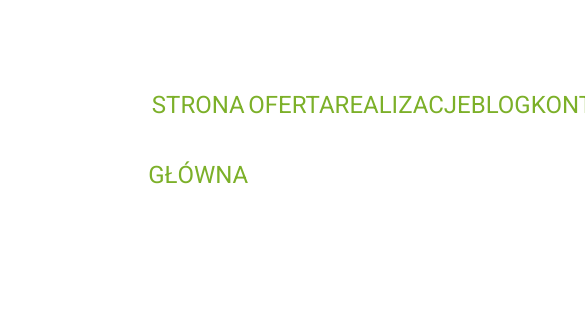
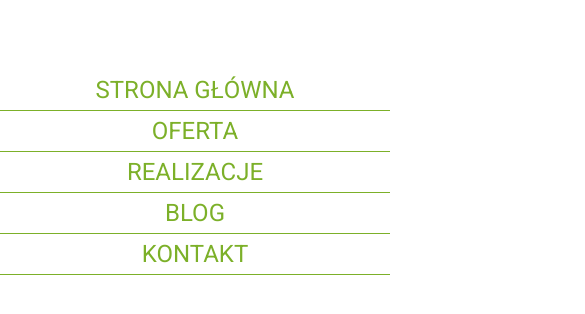
Before and after one commit to ciejek/Garden, a plain HTML site: page index.html in a window 390 px wide. Shown: the top 314 px of the page, 585 px wide, since content can reach past the window. Drawn offline with Linux system fonts and the light colour scheme.

Commit message:
zmianaaaaa
ta

```diff
--- a/css/style.css
+++ b/css/style.css
@@ -3,7 +3,11 @@ body {
 	font-family: 'Roboto', sans-serif;
 	font-size: 62,5%;
 }
-
+.floatfix:after{
+	content:'';
+	display: block;
+	clear: both;
+}
 .contener {
 	width: 80%;
 	max-width: 1100px;
@@ -61,3 +65,51 @@ header nav ul li a:hover {
 	color: #fff;
 
 }
+
+/*------MENU-SWITCH------*/
+.switch {
+	display: none;
+	background-color: #7cb029;
+	color: #fff;
+	padding: 10px 15px;
+	float: right;
+	font-size: 1.4em;
+	text-decoration: none;
+}
+
+/*------MAX-WIDTH 1024------*/
+
+@media screen and (max-width: 1024px) {
+	.contener {
+		width: 90%;
+	}
+}
+
+/*------MAX-WIDTH 768------*/
+
+@media screen and (max-width: 768px) {
+	.contener {
+		width: 95%;
+	}
+	header nav {
+		width: 100%
+
+	}
+}
+
+/*------MAX-WIDTH 480------*/
+
+@media screen and (max-width: 480px) {
+	.contener {
+		width: 100%;
+	}
+	header nav ul li {
+		display: block;
+		width: 100%
+	}
+	header nav ul li a {
+		height: 40px;
+		line-height: 40px;
+		border-bottom: 1px solid #7cb029;
+	}
+}
--- a/index.html
+++ b/index.html
@@ -12,9 +12,10 @@
 </head>
 <body>
 
-<header class="contener">
+<header class="contener floatfix">
 <h1><a href="index.html">Gardener</a></h1>
 <nav>
+<a href="#" class="switch">MENU</a>
 <ul>
 <li><a href="index.html">Strona główna</a></li>
 <li><a href="#">Oferta</a></li>
```
